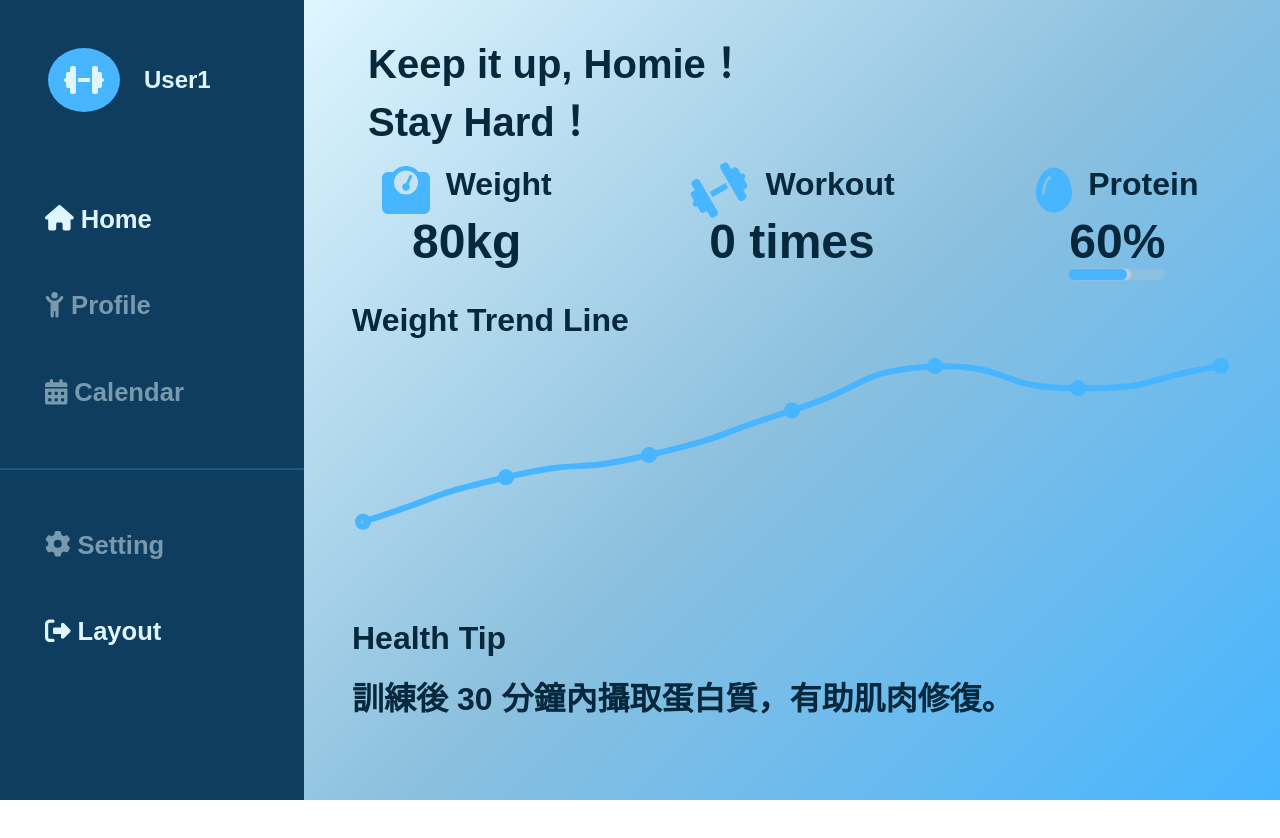
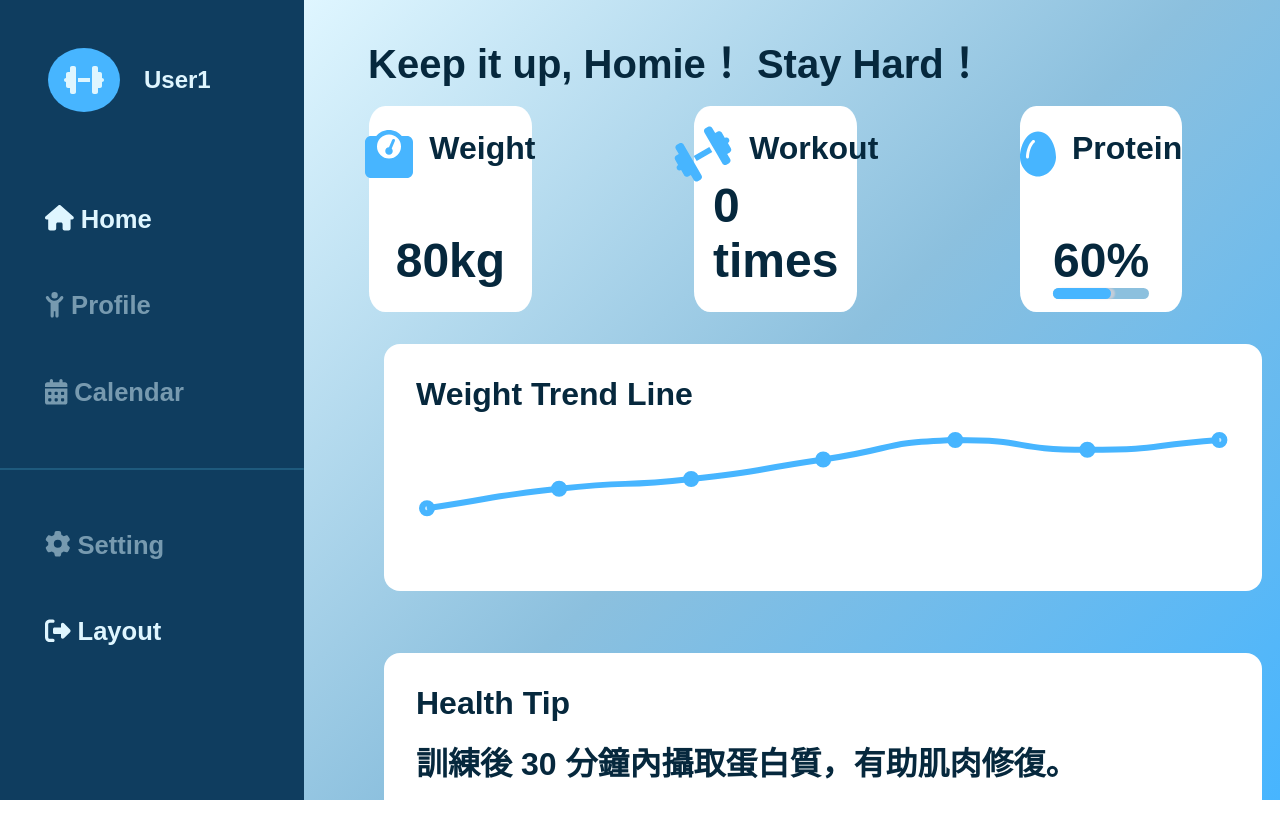
Before and after one commit to freddy990117/Fitness-Dashboard, a React (Vite) app: page /dashboard in a window 1280 px wide. Shown: the top 838 px of the page. Before the commit the page ends 800 px from the top, so only its background shows below. Built offline with nearby package versions, Linux system fonts and the light colour scheme; no server answers; sample sign-in values are in the browser's storage.

Commit message:
Add a white background to show the data more intuitively

```diff
--- a/src/components/Card.jsx
+++ b/src/components/Card.jsx
@@ -40,11 +40,7 @@ const Card = () => {
   return (
     <section className="card-container">
       <div className="card-header">
-        <h1>
-          Keep it up, Homie！
-          <br />
-          Stay Hard！
-        </h1>
+        <h1>Keep it up, Homie！ Stay Hard！</h1>
       </div>
       <div className="card-body">
         <div className="card-item card-weight">
--- a/src/styles/card.css
+++ b/src/styles/card.css
@@ -6,7 +6,7 @@
   background: linear-gradient(135deg, #dff6ff 0%, #8cc0de 50%, #47b5ff 100%);
 }
 .card-container .card-header {
-  flex: 1.5;
+  flex: 1;
 }
 .card-container .card-header h1 {
   padding: 1rem;
@@ -16,16 +16,21 @@
 .card-container .card-body {
   display: grid;
   grid-template-columns: repeat(6, 1fr);
-  grid-template-rows: repeat(6, 1fr);
+  grid-template-rows: repeat(8, 1fr);
   grid-column-gap: 0px;
   grid-row-gap: 0px;
-  flex: 8.5;
+  flex: 9;
 }
 .card-container .card-body .card-item {
   display: flex;
   flex-direction: column;
   align-items: center;
-  justify-content: center;
+  justify-content: space-between;
+  margin-left: 20%;
+  padding: 1.5rem;
+  background-color: white;
+  border-radius: 10%;
+  width: 50%;
 }
 .card-container .card-body .card-item .card-item-header {
   display: flex;
@@ -60,34 +65,37 @@
   transition: width 0.3s ease;
 }
 .card-container .card-body .card-bar {
-  padding: 2rem 3rem 3rem 3rem;
+  height: 80%;
+  width: 90%;
+  margin: 2rem 0 0 5rem;
+  padding: 2rem;
+  background-color: white;
+  border-radius: 1rem;
 }
 .card-container .card-body .card-bar h1 {
   font-size: 2rem;
   margin-bottom: 1rem;
 }
 .card-container .card-body .card-weight-change {
-  height: 200px;
-  padding: 2rem 3rem 3rem 3rem;
+  height: 80%;
 }
 .card-container .card-body .card-weight-change canvas {
-  width: 100% !important;
-  max-height: 200px !important;
+  max-height: 100px !important;
 }
 .card-container .card-body .card-weight {
-  grid-area: 1/1/2/3;
+  grid-area: 1/1/3/3;
 }
 .card-container .card-body .card-workout {
-  grid-area: 1/3/2/5;
+  grid-area: 1/3/3/5;
 }
 .card-container .card-body .card-protein {
-  grid-area: 1/5/2/7;
+  grid-area: 1/5/3/7;
 }
 .card-container .card-body .card-weight-change {
-  grid-area: 2/1/5/7;
+  grid-area: 3/1/6/7;
 }
 .card-container .card-body .card-tip {
-  grid-area: 5/1/8/7;
+  grid-area: 6/1/9/7;
 }
 .card-container .card-body .card-tip h2 {
   font-size: 2rem;
--- a/src/styles/card.scss
+++ b/src/styles/card.scss
@@ -13,7 +13,7 @@
     #47b5ff 100% // 最深藍
   );
   .card-header {
-    flex: 1.5;
+    flex: 1;
     h1 {
       padding: 1rem;
       font-size: 2.5rem;
@@ -23,15 +23,20 @@
   .card-body {
     display: grid;
     grid-template-columns: repeat(6, 1fr);
-    grid-template-rows: repeat(6, 1fr);
+    grid-template-rows: repeat(8, 1fr);
     grid-column-gap: 0px;
     grid-row-gap: 0px;
-    flex: 8.5;
+    flex: 9;
     .card-item {
       display: flex;
       flex-direction: column;
       align-items: center;
-      justify-content: center;
+      justify-content: space-between;
+      margin-left: 20%;
+      padding: 1.5rem;
+      background-color: white;
+      border-radius: 10%;
+      width: 50%;
       .card-item-header {
         display: flex;
         gap: 1rem;
@@ -68,34 +73,37 @@
       }
     }
     .card-bar {
-      padding: 2rem 3rem 3rem 3rem;
+      height: 80%;
+      width: 90%;
+      margin: 2rem 0 0 5rem;
+      padding: 2rem;
+      background-color: white;
+      border-radius: 1rem;
       h1 {
         font-size: 2rem;
         margin-bottom: 1rem;
       }
     }
     .card-weight-change {
-      height: 200px;
-      padding: 2rem 3rem 3rem 3rem;
+      height: 80%;
       canvas {
-        width: 100% !important;
-        max-height: 200px !important;
+        max-height: 100px !important;
       }
     }
     .card-weight {
-      grid-area: 1 / 1 / 2 / 3;
+      grid-area: 1 / 1 / 3 / 3;
     }
     .card-workout {
-      grid-area: 1 / 3 / 2 / 5;
+      grid-area: 1 / 3 / 3 / 5;
     }
     .card-protein {
-      grid-area: 1 / 5 / 2 / 7;
+      grid-area: 1 / 5 / 3 / 7;
     }
     .card-weight-change {
-      grid-area: 2 / 1 / 5 / 7;
+      grid-area: 3 / 1 / 6 / 7;
     }
     .card-tip {
-      grid-area: 5 / 1 / 8 / 7;
+      grid-area: 6 / 1 / 9 / 7;
       h2 {
         font-size: 2rem;
       }
```
Also changed, not shown: 1 other file (tests, documents, lock files or other folders).
